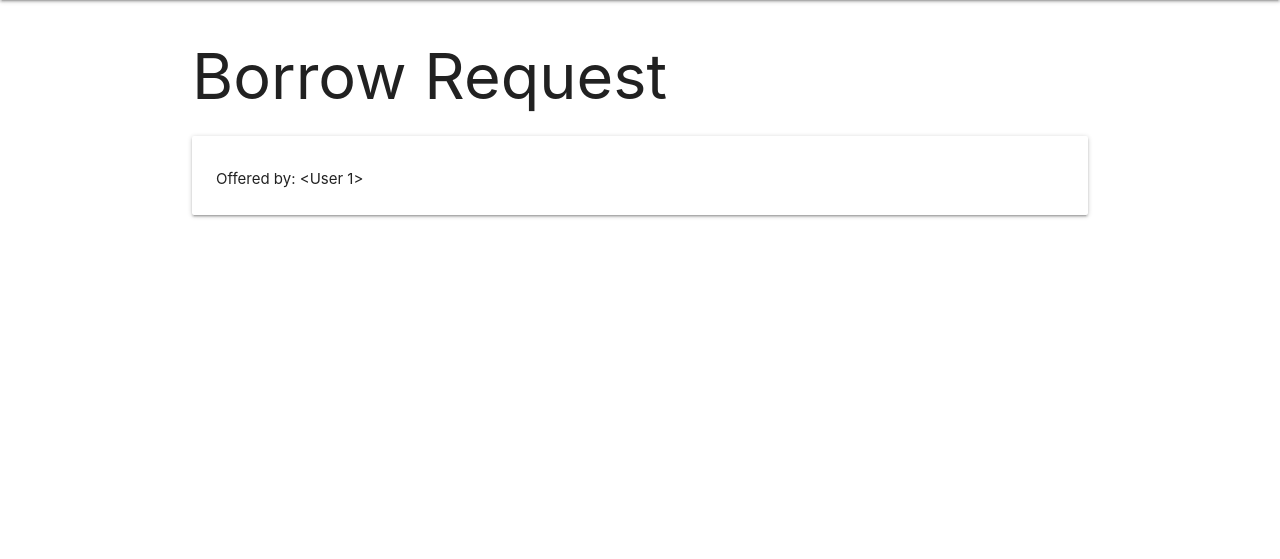
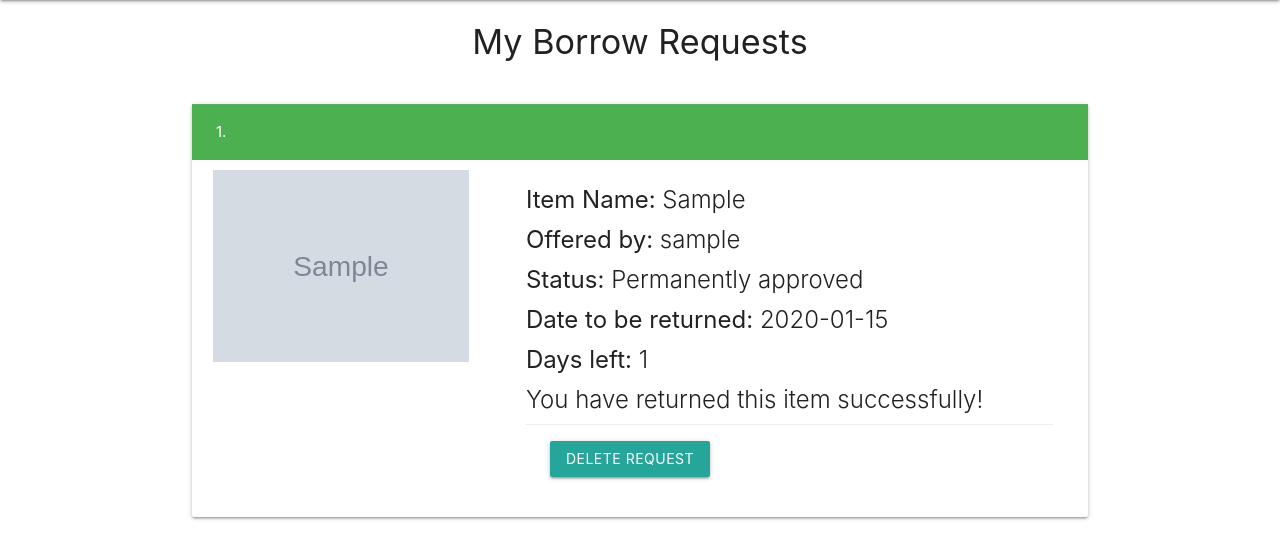
Before and after one commit to TriniWeb-Pirates/Pocket_Exchange_App, a Flask app: template App/templates/myBorrowRequests.html in a window 1280 px wide. Shown: the part 64-623 px from the top of the page. Run offline with Flask 3, Linux system fonts and the light colour scheme; the template is opened without the code that fills it: values that come from a table or form of the project are taken from there, others are empty; tables that the repository leaves empty hold one stand-in row (values such as "Sample post"); grey boxes marked "Sample" are stand-in pictures; parts of the project's set-up code (start-up, migrations or seed data) failed here and were passed over; some web fonts are replaced.

Commit message:
functionality done for borrow requests page

```diff
--- a/App/templates/myBorrowRequests.html
+++ b/App/templates/myBorrowRequests.html
@@ -5,6 +5,8 @@
 {{ super() }}
 
 {% block content %}
+
+
 
 <head>
     <title>Borrow Request</title>
@@ -14,44 +16,58 @@
   </head>
   <body>
     <div class="container">
-      <h1>Borrow Request</h1>
+      <h4 class="center">My Borrow Requests</h4><br>
       {% if requests %}
       {% for item in requests %}
-        <div class="card">
+        <div class="card" style="margin-bottom:50px">
+          <div class="card-action green white-text">
+            {{ item.id }}.
+          </div>
+          <div class="row">
+            <div class="col s4">
           <div class="card-image">
-            <img src="{{ item.image }}">
+            <img style="padding:10px" class="responsive-img" src="{{ item.lendingOffer.imageURL }}">
           </div>
+        </div>
+
+        <div class="col s8">
           <div class="card-content">
-            <span class="card-title">{{ item.name }}</span>
-            <p>Offered by: {{ item.user }}</p>
-            {% if item.Status == 'requested' %}
-              <p>Status: Requested</p>
-            {% elif item.Status == 'approved' %}
-              <p>Status: Approved</p>
-              <p>Date to be returned: {{ item.returnDate }}</p>
-              <p>Days left: {{ item.borrowingDays }}</p>
-            {% elif item.Status == 'returned' %}
-              <p>Status: Returned</p>
-              <p>Return Successful!</p>
+            <span class="card-title"><b>Item Name:</b> {{ item.lendingOffer.item }}</span>
+            <span class="card-title"><b>Offered by:</b> {{ item.lendingOffer.user.username }}</span>
+            {% if item.tempApproval == True and item.Status==False %}
+              <span class="card-title"><b>Status:</b> Temporarily Approved</span>
+            {% elif item.tempApproval == True and item.Status==True %}
+              <span class="card-title"><b>Status:</b> Permanently approved</span>
+            {% else %}
+            <span class="card-title"><b>Status:</b> Unapproved</span>
             {% endif %}
-          </div>
-          {% if item.Status == 'approved' %}
-            <div class="card-action">
-              <form action="{{ url_for('return_item', item_id=item.id) }}" method="POST">
-                <button class="btn waves-effect waves-light" type="submit" name="action">Mark as Returned</button>
-              </form>
-            </div>
-          {% elif item.Status == 'returned' %}
+
+            {% if item.tempApproval==True and item.Status==True %}
+              <span class="card-title"><b>Date to be returned:</b> {{ item.lendingOffer.returnDate }}</span>
+              <span class="card-title"><b>Days left:</b> {{ item.lendingOffer.borrowingDays }}</span>
+              {% endif %}
+
+            {% if item.lendingOffer.isReturned == True %}
+              <span class="card-title"></b> You have returned this item successfully!</span></b>
+
               <div class="card-action">
                 <form action="{{ url_for('delete_item', item_id=item.id) }}" method="POST">
                   <button class="btn waves-effect waves-light" type="submit" name="action">Delete Request</button>
                 </form>
               </div>
+
             {% endif %}
-        </div>
+          </div> <!--ending card content-->
+
+
+        </div> <!--ending col s8-->
+
+    </div> <!--end of row-->
+    </div> <!--end of card-->
     {% endfor %}
     {% endif %}
-    </div>
+
+  </div>  <!--end of container-->
   </body>
 
 
--- a/App/views/lendingRequest.py
+++ b/App/views/lendingRequest.py
@@ -117,7 +117,7 @@ def StatusChange(lendingRequestID, lendingoffer_ID):
 def getUserRequests():
 
     requests = getAllUserRequestsJSON(current_user.id)
-
+    print(requests)
     return render_template('myBorrowRequests.html', requests=requests)
 
 
```
Lines whose indentation alone changed are shown as unchanged.
